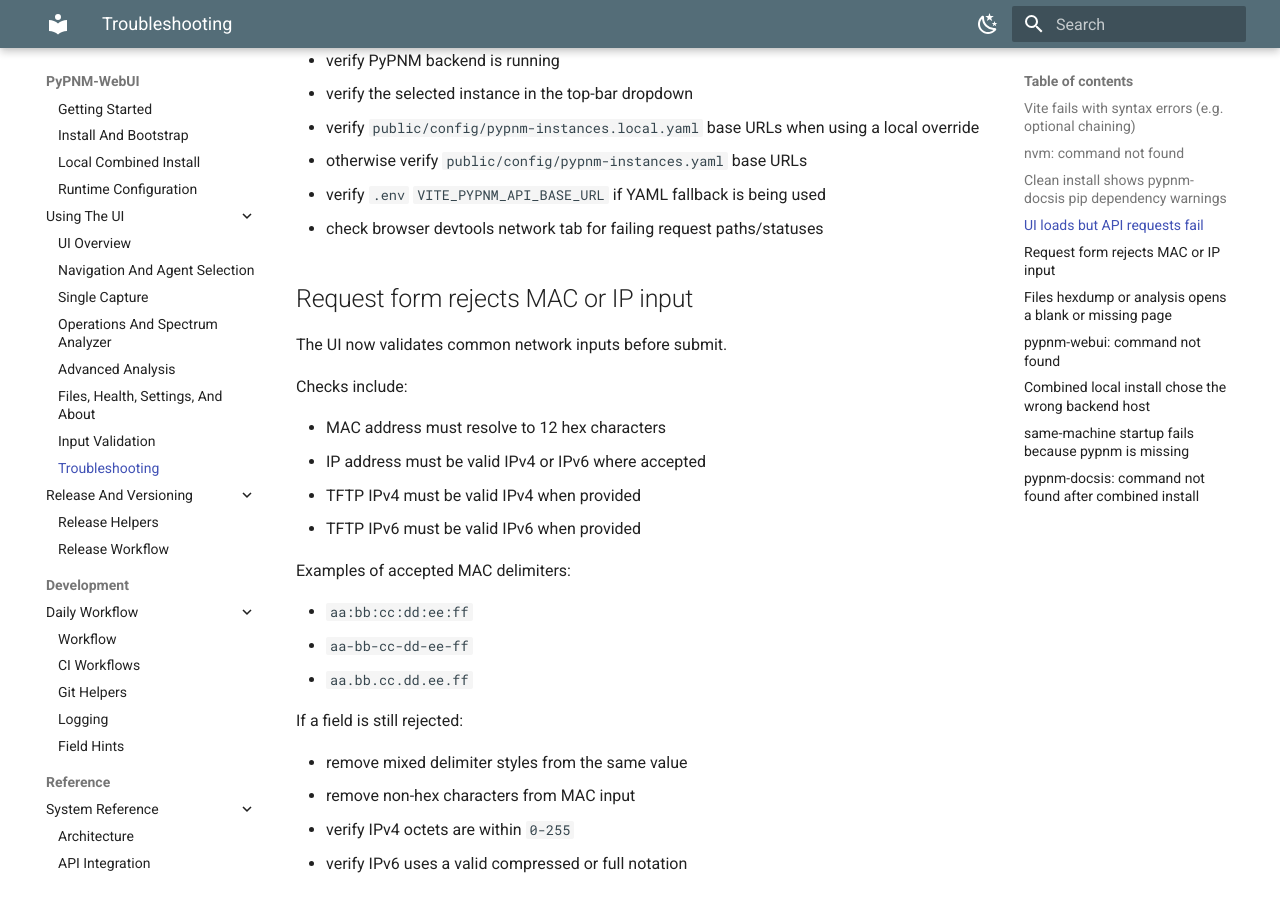
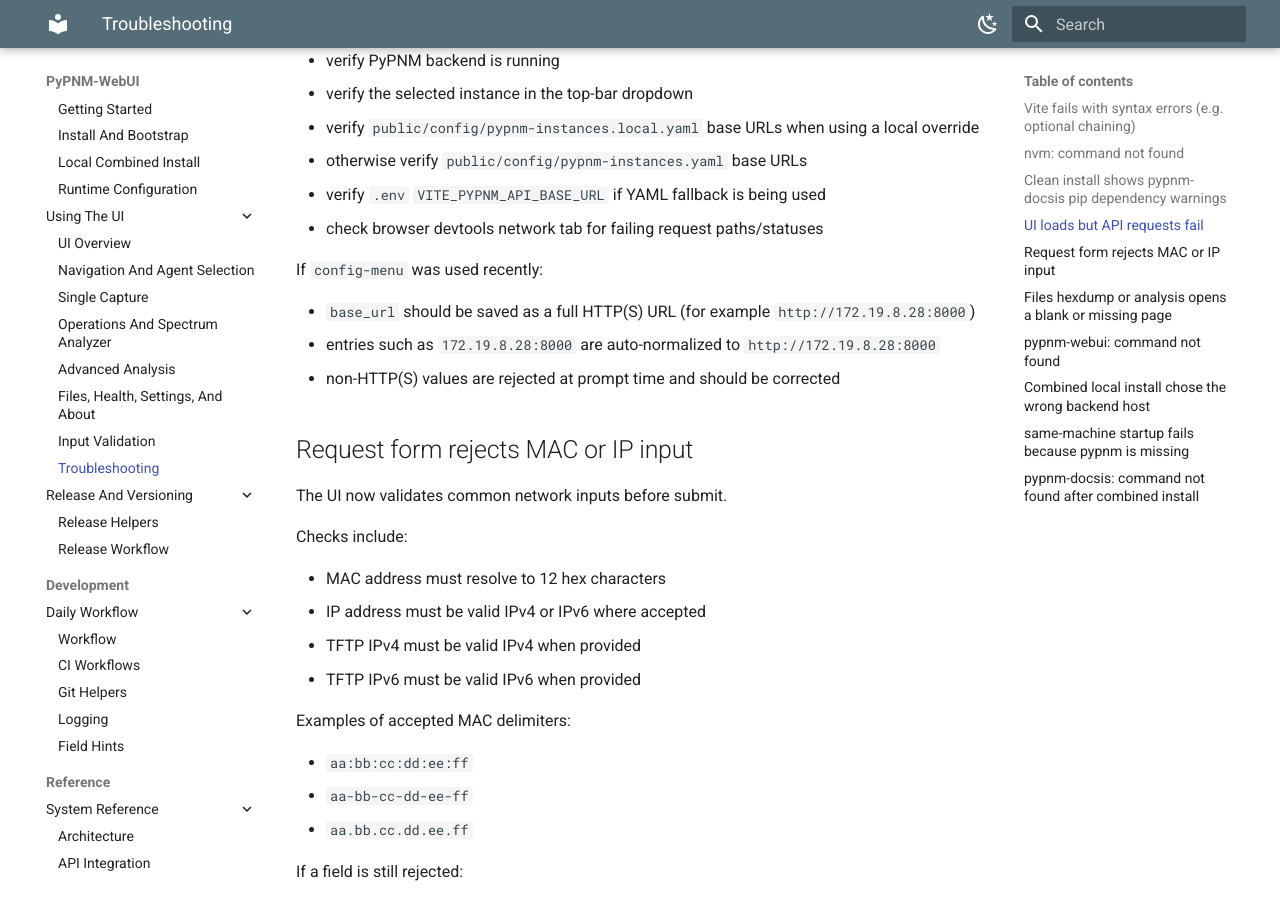
Before and after one commit to PyPNMApps/PyPNM-WebUI, an MkDocs documentation site: the page built from docs/user/troubleshooting.md, in a window 1280 px wide and 900 px high, scrolled down 1367 px. Built offline with MkDocs 1.6.1 and Material for MkDocs 9.7.7, drawn with Linux system fonts in a browser that asks for light colours.

Commit message:
User docs: document config-menu base_url validation and auto-normalization behavior - 2026-03-27 14:33:07

```diff
--- a/docs/user/troubleshooting.md
+++ b/docs/user/troubleshooting.md
@@ -73,6 +73,12 @@ echo "$PYTHONHOME"
 - otherwise verify `public/config/pypnm-instances.yaml` base URLs
 - verify `.env` `VITE_PYPNM_API_BASE_URL` if YAML fallback is being used
 - check browser devtools network tab for failing request paths/statuses
+
+If `config-menu` was used recently:
+
+- `base_url` should be saved as a full HTTP(S) URL (for example `http://172.19.8.28:8000`)
+- entries such as `172.19.8.28:8000` are auto-normalized to `http://172.19.8.28:8000`
+- non-HTTP(S) values are rejected at prompt time and should be corrected
 
 ## Request form rejects MAC or IP input
 
```
Also changed, not shown: docs/user/runtime-configuration.md (+3 -0 lines), 1 other file.
